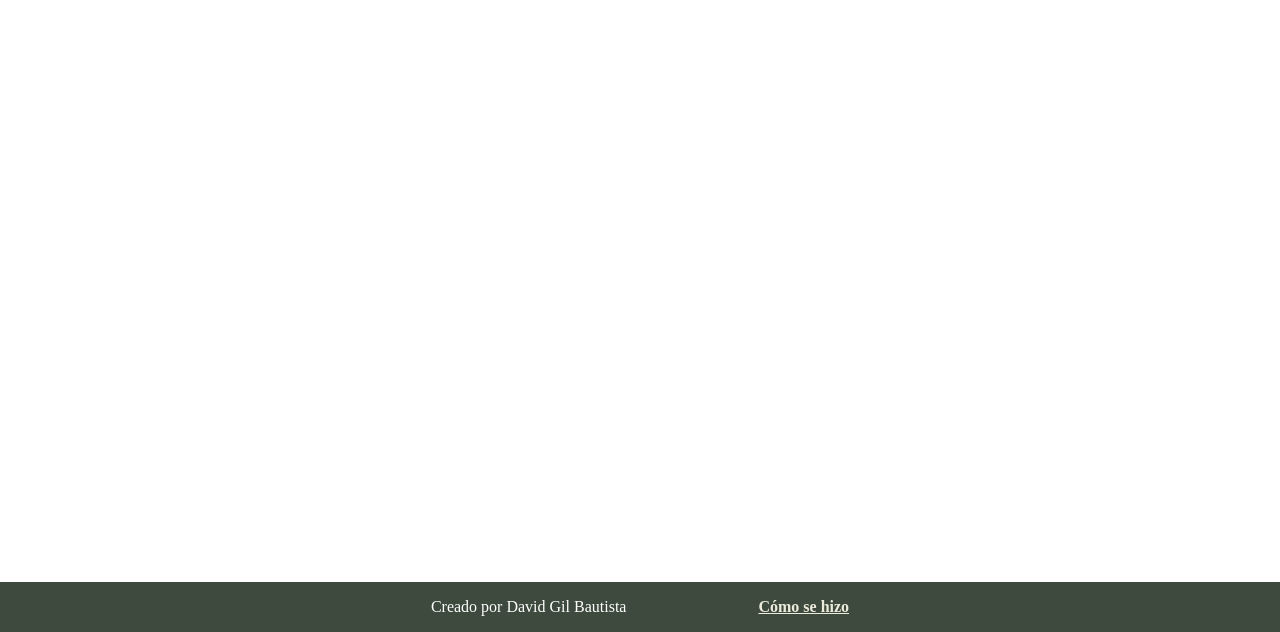
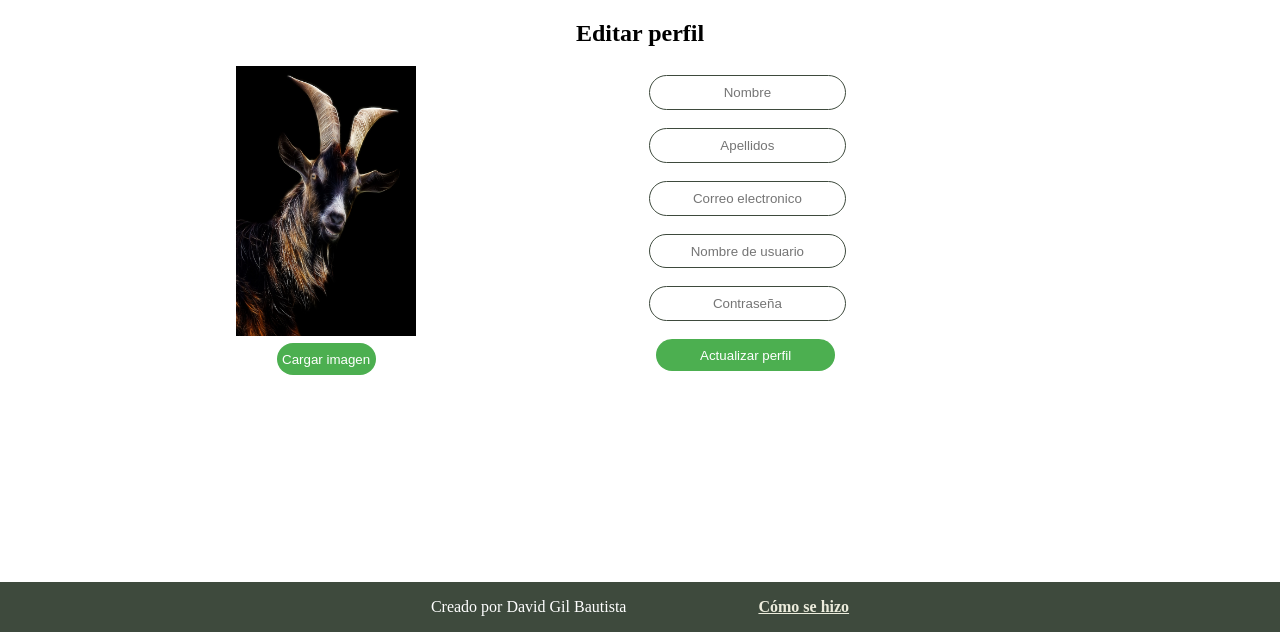
Before and after one commit to DavidBaug/PW, a PHP site: page /datospersonales.html in a window 1280 px wide. Shown: the part 168-800 px from the top of the page. Run offline with PHP 8.4, Linux system fonts and the light colour scheme.

Commit message:
datos personales acabao

```diff
--- a/Practicas/P1/datospersonales.html
+++ b/Practicas/P1/datospersonales.html
@@ -60,7 +60,33 @@
     <!-- aaaaaaaaaaaaaaaaaaaaaaaaaaaaaaaaaaaaaaaaaaaaaaaaaaaaaaaaaaaaaaaaaaaaaaa -->
     <!-- aaaaaaaaaaaaaaaaaaaaaaaaaaaaaaaaaaaaaaaaaaaaaaaaaaaaaaaaaaaaaaaaaaaaaaa -->
 
+    <section id="cuerpo">
 
+      <form id="registro" method="post">
+        <h2 style="width: -webkit-fill-available;text-align: -webkit-center;">Editar perfil</h2>
+        <section class="izq">
+          <img class="portada" src="images/perfil.jpg" >
+          <button type="button" name="button">Cargar imagen</button>
+        </section>
+
+        <section class="der">
+          <input class="items" type="text" name="name" value="" placeholder="Nombre" >
+          <br>
+          <input class="items" type="text" name="lastname" value="" placeholder="Apellidos" >
+          <br>
+          <input class="items" type="text" name="email" value="" placeholder="Correo electronico" >
+          <br>
+          <input class="items" type="text" name="username" value="" placeholder="Nombre de usuario" >
+          <br>
+          <input class="items" type="password" name="password" value="" placeholder="Contraseña" >
+          <br>
+          <button class="botonregistro" type="submit" name="update" formaction="#">Actualizar perfil</button>
+
+        </section>
+
+      </form>
+
+    </section>
 
 <!-- aaaaaaaaaaaaaaaaaaaaaaaaaaaaaaaaaaaaaaaaaaaaaaaaaaaaaaaaaaaaaaaaaaaaaaa -->
 <!-- aaaaaaaaaaaaaaaaaaaaaaaaaaaaaaaaaaaaaaaaaaaaaaaaaaaaaaaaaaaaaaaaaaaaaaa -->
--- a/Practicas/P1/style.css
+++ b/Practicas/P1/style.css
@@ -948,7 +948,6 @@ textarea {
   height: -webkit-fill-available;
   margin: 0% 15%;
   display: inline-block;
-  overflow-y: auto;
 }
 
 #registro .izq{
@@ -960,14 +959,14 @@ textarea {
     text-align: -webkit-center;
 }
 
-#registro .izq img{width: 40%;padding: 0% 30%;}
+#registro .izq img{width: 180px;height: 270px;}
 
 #registro .der{
     padding: 0%;
-    height: fit-content;
     width: 50%;
     display: -webkit-inline-box;
     text-align: center;
+    height: -webkit-fill-available;
 }
 
 #registro .botonregistro {
@@ -981,13 +980,16 @@ textarea {
 
 #cuerpo form button{padding: 1% 2%;margin: 1%;cursor: pointer;background: #4CAF50;color: white;border: black;border-radius: 20pc;height: 32px;width: auto;}
 
-
+#cuerpo{
+  overflow-y: auto;
+}
 
 @media screen and (max-width: 600px) {
 
   #registro{
     display: block;
     margin: 0%;
+    padding-bottom: 50%;
   }
 
 
@@ -1002,11 +1004,10 @@ textarea {
       float: none;
   }
 
-  #registro .izq img{width: 40%;padding: 0% 30%;}
+  #registro .izq img{width: 180px;height: 270px;}
 
   #registro .der{
       padding: 0%;
-      height: fit-content;
       width: -webkit-fill-available;
       display: -webkit-inline-box;
       text-align: -webkit-center;
```
Also changed, not shown: Practicas/P1/images/perfil.jpg (added).
